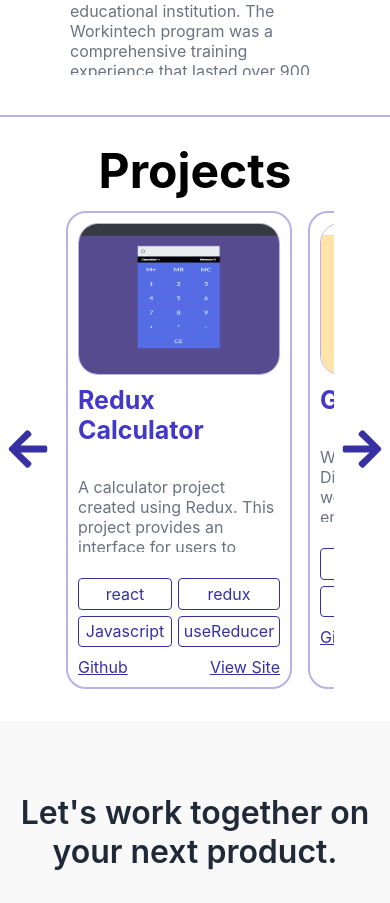
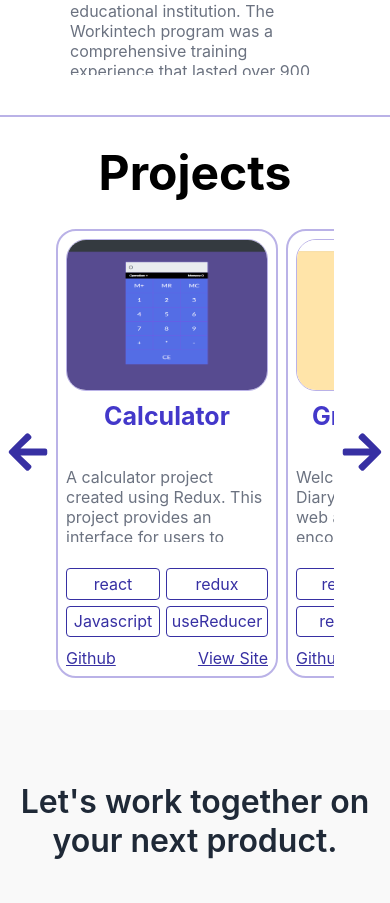
Before and after one commit to hosak94/my-web-page, a React (Create React App) app: page / in a window 390 px wide. Shown: the part 1680-2583 px from the top of the page. Built offline with nearby package versions, Linux system fonts and the light colour scheme.

Commit message:
project style completed

```diff
--- a/src/data/projects.data.js
+++ b/src/data/projects.data.js
@@ -1,6 +1,6 @@
 export const projectData = [
   {
-    projectName: "Calculator",
+    projectName: "Calculator ",
     projectImg: "Calculator.png",
     projectDescription: "Calculator_info",
     projectSkill: ["react", "redux", "Javascript", "useReducer"],
@@ -32,37 +32,4 @@ export const projectData = [
     projectUrl: "https://redux-films.vercel.app/",
     gitHub: "https://github.com/hosak94/fsweb-s10g3-redux-watchlist.git",
   },
-  {
-    projectName: "1",
-    projectImg: "Calculator.png",
-    projectDescription: "Calculator_info",
-    projectSkill: ["react", "redux", "Javascript", "useReducer"],
-    projectUrl: "https://hosak-calculator.vercel.app/",
-    gitHub: "https://github.com/hosak94/fsweb-s10g1-reducer-calculator",
-  },
-  {
-    projectName: "2",
-    projectImg: "Notes.png",
-    projectDescription: "Grateful_Diary_info",
-    projectSkill: ["react", "router", "redux", "localStorage"],
-    projectUrl: "https://fsweb-s10-challenge-sooty.vercel.app/",
-    gitHub: "https://github.com/hosak94/fsweb-s10-challenge",
-  },
-  {
-    projectName: "3",
-    projectImg: "favoritemovie.png",
-    projectDescription: "Movie_app_info",
-    projectSkill: ["react", "Router", "Axios", "Redux"],
-    projectUrl: "https://fsweb-s10g2-redux-filmler-lyart.vercel.app/movies",
-    gitHub: "https://github.com/hosak94/fsweb-s10g2-redux-filmler",
-  },
-  {
-    projectName: "4",
-    projectImg: "MovieList.png",
-    projectDescription:
-      "A simple, customizable, minimal setup cookie plugin that allows your users to select which cookies to accept or decline. This was created with vanilla JS, SCSS and Parcel Bundler and is available as a NPM package and the git repository makes any type of customization to code and themes possible.",
-    projectSkill: ["react", "axios", "middleware"],
-    projectUrl: "https://redux-films.vercel.app/",
-    gitHub: "https://github.com/hosak94/fsweb-s10g3-redux-watchlist.git",
-  },
 ];
--- a/src/index.js
+++ b/src/index.js
@@ -5,7 +5,7 @@ import App from "./App";
 import "./i18next";
 
 const loadingMarkUp = (
-  <div className="py-4 text-center">
+  <div>
     <h2>Loading..</h2>
   </div>
 );
--- a/src/styles/projects.css
+++ b/src/styles/projects.css
@@ -19,10 +19,11 @@
 @media (min-width: 319px) and (max-width: 480px) {
   .projects-container {
     background-color: var(--body_background);
-    padding-top: 30px;
+    padding-top: 32px;
     display: flex;
     flex-direction: column;
-    gap: 16px;
+    justify-content: center;
+    gap: 32px;
   }
   .projects-container h2 {
     display: flex;
@@ -44,12 +45,11 @@
     display: flex;
     flex-direction: row;
     overflow-y: scroll;
-    gap: 16px;
-    padding: 0 10px 0 10px;
+    gap: 8px;
   }
   .projects-info {
     border: 2px solid #bab2e7;
-    padding: 10px;
+    padding: 8px;
     border-radius: 20px;
     display: flex;
     flex-direction: column;
@@ -58,7 +58,6 @@
   .project-description {
     display: flex;
     flex-direction: column;
-    gap: 16px;
   }
 
   .projects-info img {
@@ -71,6 +70,8 @@
     margin: 0;
     padding: 0;
     font-size: 25px;
+    height: 50px;
+    text-align: center;
     color: var(--body_projects_h4);
   }
   .projects-info p {
@@ -81,8 +82,9 @@
   .project-features {
     display: grid;
     grid-template-columns: repeat(2, 1fr);
+    grid-auto-rows: min-content;
     grid-gap: 6px;
-    grid-auto-flow: dense;
+    height: 70px;
   }
   .project-features span {
     display: flex;
@@ -125,6 +127,7 @@
   .projects-container {
     background-color: var(--body_background);
     padding-top: 0.1px;
+    height: 100vh;
   }
   .projects-container h2 {
     padding: 0 10.938rem 0 7.813rem;
@@ -226,26 +229,27 @@
 @media (min-width: 1201px) and (max-width: 1600px) {
   .projects-container {
     background-color: var(--body_background);
-    padding-top: 10px;
+    padding-top: 0.1px;
+    height: 100vh;
   }
   .projects-container h2 {
     padding: 0 10.938rem 0 7.813rem;
     font-size: 48px;
     font-weight: bold;
-    line-height: 48px;
     color: var(--body_projects_h2);
   }
 
   .project-border {
     display: flex;
     flex-direction: row;
-    justify-content: space-around;
+    justify-content: space-between;
     align-items: center;
+    padding: 0 180px 0 125px;
   }
   .projects {
     display: flex;
     flex-direction: row;
-    gap: 1.5rem;
+    gap: 16px;
   }
   .projects-info {
     width: 310px;
@@ -254,7 +258,7 @@
     border-radius: 20px;
     display: flex;
     flex-direction: column;
-    gap: 20px;
+    gap: 16px;
   }
   .project-description {
     display: flex;
@@ -272,6 +276,7 @@
   .projects-info h4 {
     margin: 0;
     padding: 0;
+    height: 60px;
     font-size: 30px;
     color: var(--body_projects_h4);
   }
@@ -281,10 +286,11 @@
     height: 100px;
   }
   .project-features {
+    height: 65px;
     display: grid;
     grid-template-columns: repeat(3, 1fr);
+    grid-auto-rows: min-content;
     grid-gap: 6px;
-    grid-auto-flow: dense;
   }
   .project-features span {
     display: flex;
```
